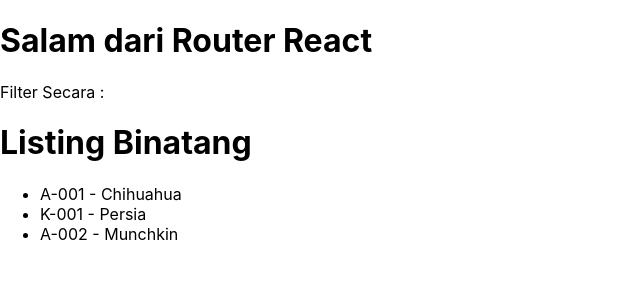
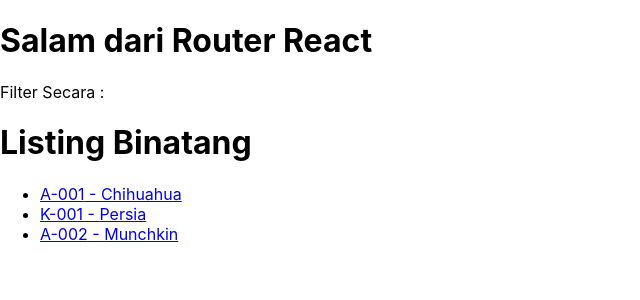
Before and after one commit to ahmadjumadi/materi-router, a React (Create React App) app: page /animals in a window 1280 px wide. Shown: the top 300 px of the page, without its empty margins (0-640 px from the left). Built offline with nearby package versions, Linux system fonts and the light colour scheme.

Commit message:
Nested Route Finish

```diff
--- a/src/App.js
+++ b/src/App.js
@@ -13,8 +13,11 @@
         <Route path="/" element={<Home />} />
         <Route path="/about" element={<About />} />
         <Route path="/form" element={<CustomForm />} />
-        <Route path="/animals/:animalId" element={<AnimalDetailPage />} />
-        <Route path="/animals" element={<AnimalListPage />} />
+        <Route path="/animal/:animalId" element={<AnimalDetailPage />} />
+        <Route path="/animals" element={<AnimalListPage />} >
+          <Route path=":animalId" element={<AnimalDetailPage />} />
+        </Route>
+        <Route path="*" style={{ padding: "1rem" }} element={<main><h3>404 - Not Found</h3></main>} />
       </Routes>
     </div>
   );
--- a/src/containers/AnimalDetailPage.jsx
+++ b/src/containers/AnimalDetailPage.jsx
@@ -13,7 +13,7 @@
       const chosenAnimal = getAnimalId(params.animalId);
       setAnimal(chosenAnimal);
     },
-    []
+    [params.animalId]
   );
 
   return (
--- a/src/containers/AnimalListPage.jsx
+++ b/src/containers/AnimalListPage.jsx
@@ -1,5 +1,5 @@
 import React, { useEffect, useState} from 'react';
-import { useSearchParams } from 'react-router-dom';
+import { Link, Outlet, useSearchParams } from 'react-router-dom';
 import { getAnimals } from '../data/animal.js';
 
 function AnimalListPage() {
@@ -32,10 +32,16 @@
         <ul>
           {animals.map((animal) => (
             <li key={animal.animalId}>
+              <Link to={`/animals/${animal.animalId}`}>
               {animal.animalId} - {animal.name}
+              </Link>
             </li>
           ))}
         </ul>
+      </div>
+
+      <div>
+        <Outlet />
       </div>
     </>
   );
```
